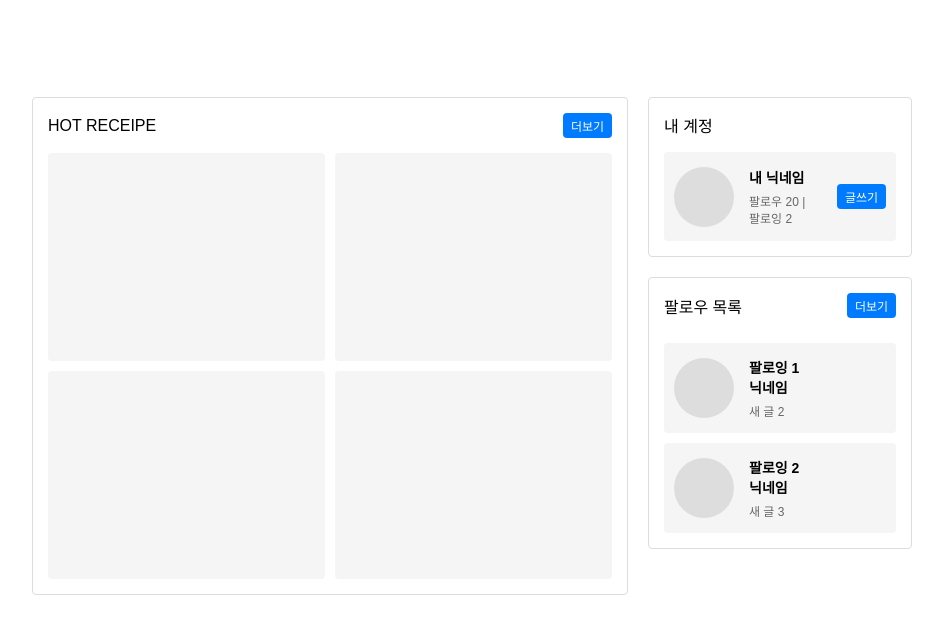
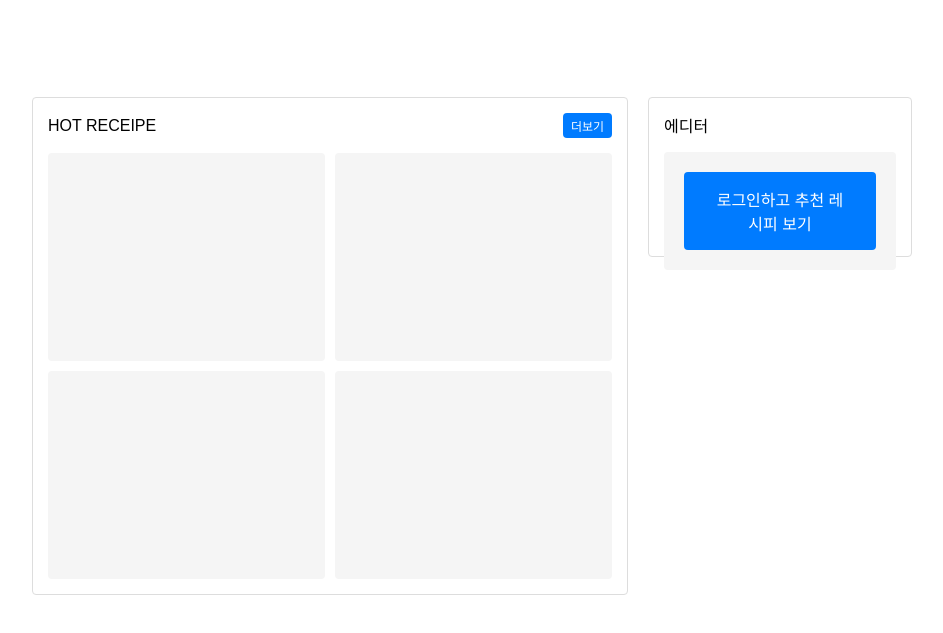
Before and after one commit to OpenSW-Dev/Front-end, a plain HTML site: page mainpage.html in a window 1280 px wide. Shown: the part 73-706 px from the top of the page, without its empty margins (168-1111 px from the left). Drawn offline with Linux system fonts and the light colour scheme.

Commit message:
Add files via upload
로그인 전후 화면, 파비콘 추가

```diff
--- a/mainpage.css
+++ b/mainpage.css
@@ -180,3 +180,32 @@ body {
     font-size: 12px;
     color: #666;
 }
+
+.hidden {
+    display: none !important;
+}
+
+.editor-login-content {
+    flex: 1;
+    background-color: #f5f5f5;
+    border-radius: 4px;
+    display: flex;
+    justify-content: center;
+    align-items: center;
+    padding: 20px;
+}
+
+.login-button-large {
+    padding: 15px 30px;
+    background-color: #007BFF;
+    color: white;
+    border: none;
+    border-radius: 4px;
+    cursor: pointer;
+    font-size: 16px;
+    transition: background-color 0.2s;
+}
+
+.login-button-large:hover {
+    background-color: #0056b3;
+}
--- a/mainpage.html
+++ b/mainpage.html
@@ -19,9 +19,13 @@
             </div>
             메인 페이지
         </div>
-        <button class="login-button" onclick="goToPage('login')">로그인</button>
+        <!--로그인 버튼-->
+        <!--실제 페이지 넘어가는 코드, 아래 코드는 지우고 사용-->
+        <!--<button class="login-button" onclick="goToPage('login')">로그인</button>-->
+        <button id="headerLoginBtn" class="login-button" onclick="toggleLogin()">로그인</button>
     </div>
 
+    <!--담벼락-->
     <div class="main-container">
         <div class="left-column">
             <div class="section wall-section">
@@ -38,8 +42,20 @@
             </div>
         </div>
 
+        <!--에디터-->
         <div class="right-column">
-            <div class="section editor-section">
+            <div id="editorLoginSection" class="section editor-section">
+                <div class="section-header">
+                    <span>에디터</span>
+                </div>
+                <div class="editor-login-content">
+                    <button class="login-button-large" onclick="toggleLogin()">
+                        로그인하고 추천 레시피 보기
+                    </button>
+                </div>
+            </div>
+
+            <div id="editorContent" class="section editor-section hidden">
                 <div class="section-header">
                     <span>내 계정</span>
                 </div>
@@ -53,7 +69,8 @@
                 </div>
             </div>
 
-            <div class="section follow-section">
+            <!--팔로우-->
+            <div id="followSection" class="section follow-section hidden">
                 <div class="section-header">
                     <span>팔로우 목록</span>
                     <button class="more-button" onclick="goToPage('follow')">더보기</button>
--- a/mainpage.js
+++ b/mainpage.js
@@ -1,8 +1,39 @@
+let isLoggedIn = false;
+
+function toggleLogin() {
+    isLoggedIn = !isLoggedIn;
+    updateUI();
+}
+
+function updateUI() {
+    const headerLoginBtn = document.getElementById('headerLoginBtn');
+    const editorLoginSection = document.getElementById('editorLoginSection');
+    const editorContent = document.getElementById('editorContent');
+    const followSection = document.getElementById('followSection');
+
+    if (isLoggedIn) {
+        headerLoginBtn.textContent = '로그아웃';
+        editorLoginSection.classList.add('hidden');
+        editorContent.classList.remove('hidden');
+        followSection.classList.remove('hidden');
+    } else {
+        headerLoginBtn.textContent = '로그인';
+        editorLoginSection.classList.remove('hidden');
+        editorContent.classList.add('hidden');
+        followSection.classList.add('hidden');
+    }
+}
+
 function goToPage(page) {
     switch(page) {
         case 'login':
-            window.location.href = '/login.html';
+            if (confirm('로그인 페이지로 이동하시겠습니까?')) {
+                window.location.href = '/login.html';
+            }
             break;
+            //case 'login':
+            //window.location.href = '/login.html';
+            //break;
         case 'wall':
             window.location.href = '/wall.html';
             break;
@@ -17,21 +48,5 @@ function goToPage(page) {
     }
 }
 
-// 페이지 로드 시 이벤트 리스너 등록
-document.addEventListener('DOMContentLoaded', function() {
-    document.querySelectorAll('.more-button, .login-button').forEach(button => {
-        button.addEventListener('click', function(e) {
-            const pageName = {
-                'login': '로그인',
-                'wall': '담벼락',
-                'editor': '에디터',
-                'follow': '팔로우'
-            }[e.target.onclick.toString().match(/goToPage\('(.+)'\)/)[1]];
-
-            if (!confirm(`${pageName} 페이지로 이동하시겠습니까?`)) {
-                e.preventDefault();
-                return false;
-            }
-        });
-    });
-});
+// 초기 UI 설정
+updateUI();
```
